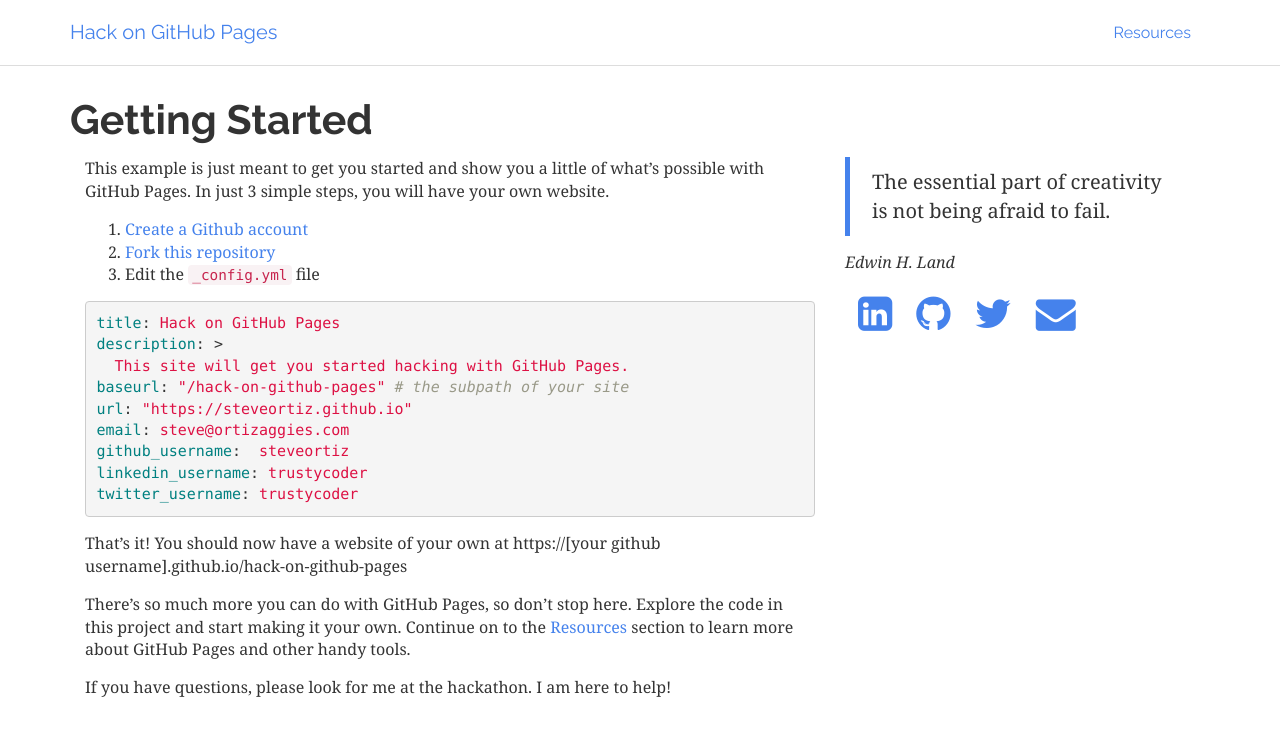
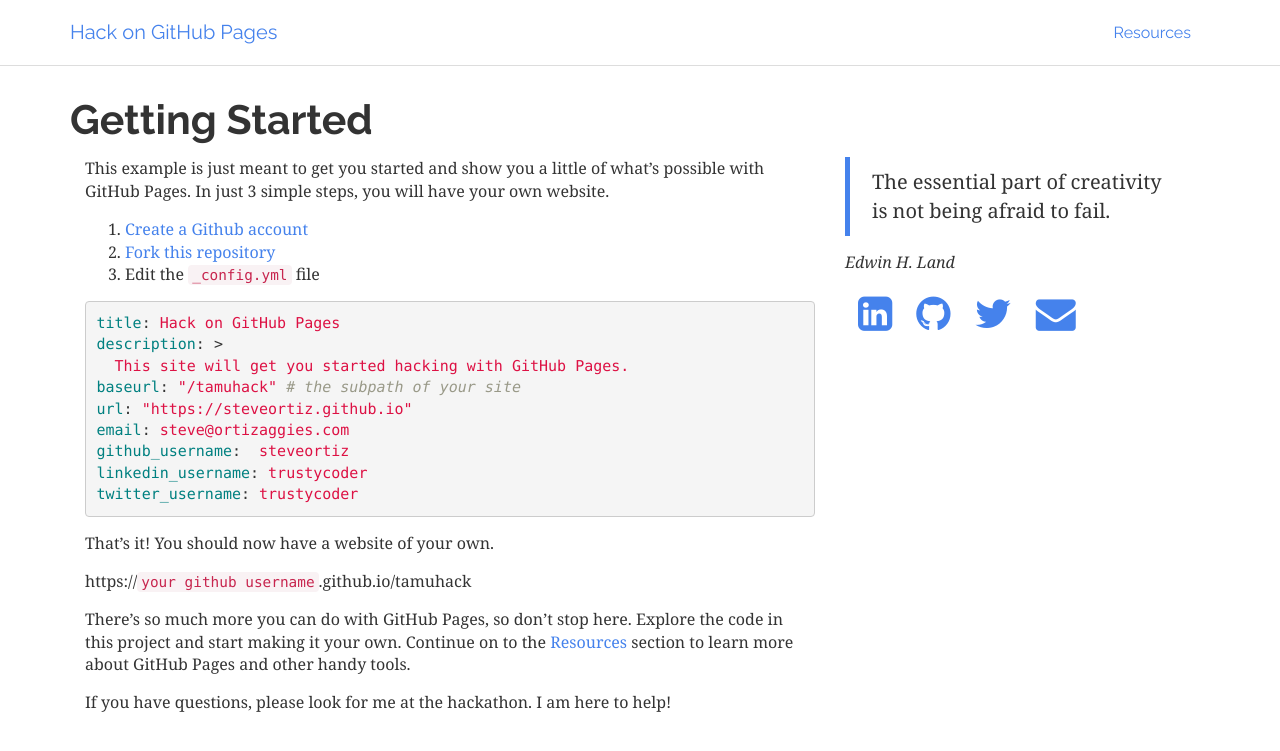
Before and after one commit to yunafishy/tamuhack, a Jekyll site: the page built from index.md, in a window 1280 px wide. Shown: the top 751 px of the page. Built offline with Jekyll 4.4.1, drawn with Linux system fonts in a browser that asks for light colours.

Commit message:
change baseurl to tamuhack

```diff
--- a/_config.yml
+++ b/_config.yml
@@ -16,7 +16,7 @@
 title: Hack on GitHub Pages
 description: >
   This site will get you started hacking with GitHub Pages.
-baseurl: "/hack-on-github-pages" # the subpath of your site
+baseurl: "/tamuhack" # the subpath of your site
 url: "https://steveortiz.github.io"
 email: steve@ortizaggies.com
 github_username:  steveortiz
--- a/index.md
+++ b/index.md
@@ -10,14 +10,14 @@ possible with GitHub Pages. In just 3 simple steps, you will have your own
 website.
 
 1. [Create a Github account](https://github.com/join)
-2. [Fork this repository](https://github.com/steveortiz/hack-on-github-pages/fork)
+2. [Fork this repository](https://github.com/steveortiz/tamuhack/fork)
 3. Edit the `_config.yml` file
 
 {% highlight yaml %}
 title: Hack on GitHub Pages
 description: >
   This site will get you started hacking with GitHub Pages.
-baseurl: "/hack-on-github-pages" # the subpath of your site
+baseurl: "/tamuhack" # the subpath of your site
 url: "https://steveortiz.github.io"
 email: steve@ortizaggies.com
 github_username:  steveortiz
@@ -25,8 +25,9 @@ linkedin_username: trustycoder
 twitter_username: trustycoder
 {% endhighlight %}
 
-That's it! You should now have a website of your own at
-https://[your github username].github.io/hack-on-github-pages
+That's it! You should now have a website of your own.
+
+https://`your github username`.github.io/tamuhack
 
 There's so much more you can do with GitHub Pages, so don't stop here.
 Explore the code in this project and start making it your own.
```
